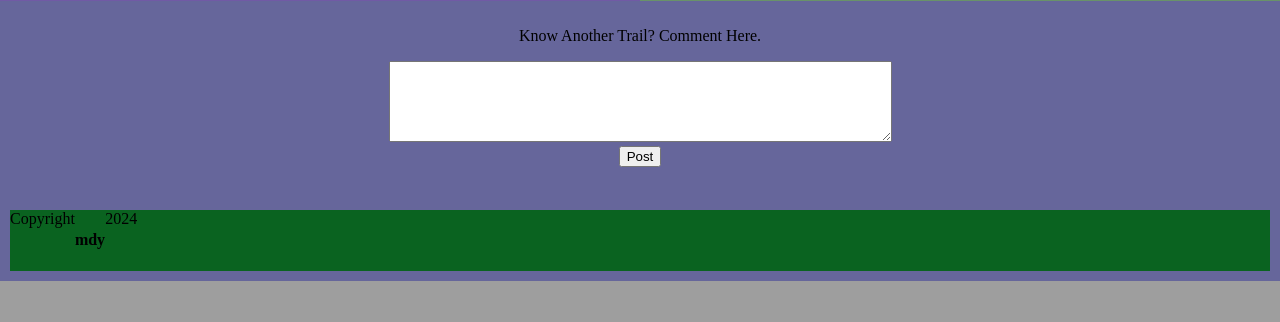
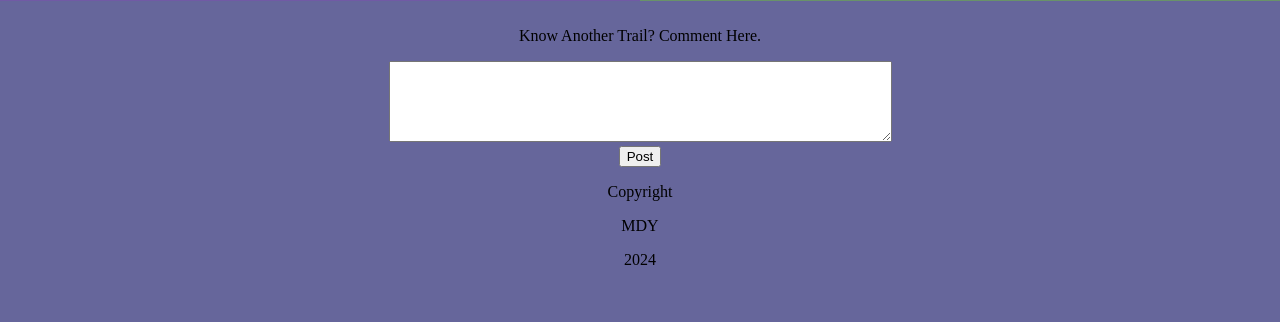
Before and after one commit to EndlessMike78/Strollertrails, a PHP site: page / in a window 1280 px wide. Shown: the part 1938-2260 px from the top of the page. Before the commit the page ends 2219 px from the top, so only its background shows below. Run offline with PHP 8.4, Linux system fonts and the light colour scheme.

Commit message:
footer update nov

```diff
--- a/index.html
+++ b/index.html
@@ -66,10 +66,13 @@
       <textarea name="" id="new-comment" cols="60" rows="5"></textarea>
       <br>
       <button id="btn-post">Post</button>
+      <p>Copyright</p>
+      <p>MDY</p>
+      <p>2024</p>
         <div class="footer0">
           <h1></h1>
         </div>
-        <div class="footer3">Copyright<h4>mdy</h4> 2024</div>
+
       <!--footer stuff above-->
 
     <script>
--- a/style.css
+++ b/style.css
@@ -96,9 +96,3 @@ ul {
   list-style-type: none;
   text-align: center;
 }
-.footer3 {
-  display: flex;
-  flex-wrap: wrap;
-  text-align: center;
-  background-color: #0a6320;
-}
```
